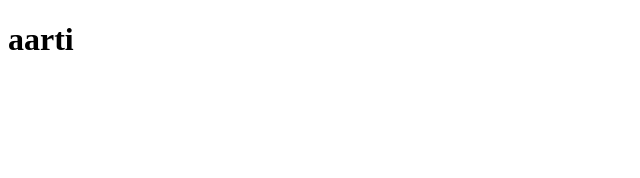
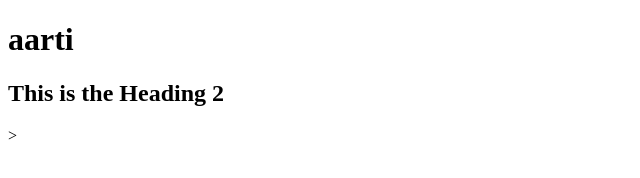
Before and after one commit to datta88/rose-group-pratics, a plain HTML site: page pages/aarti.html in a window 1280 px wide. Shown: the whole page, without its empty margins (0-640 px from the left). Drawn offline with Linux system fonts and the light colour scheme.

Commit message:
second heading added

```diff
--- a/pages/aarti.html
+++ b/pages/aarti.html
@@ -7,5 +7,6 @@
 </head>
 <body>
     <h1>aarti</h1>
+    <h2>This is the Heading 2</h2>>
 </body>
 </html>
```
